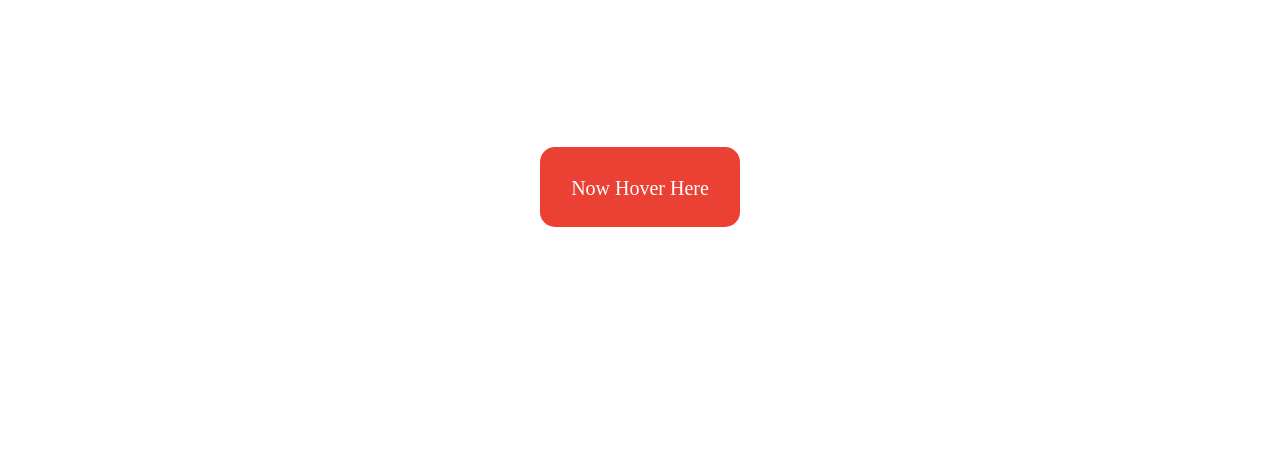
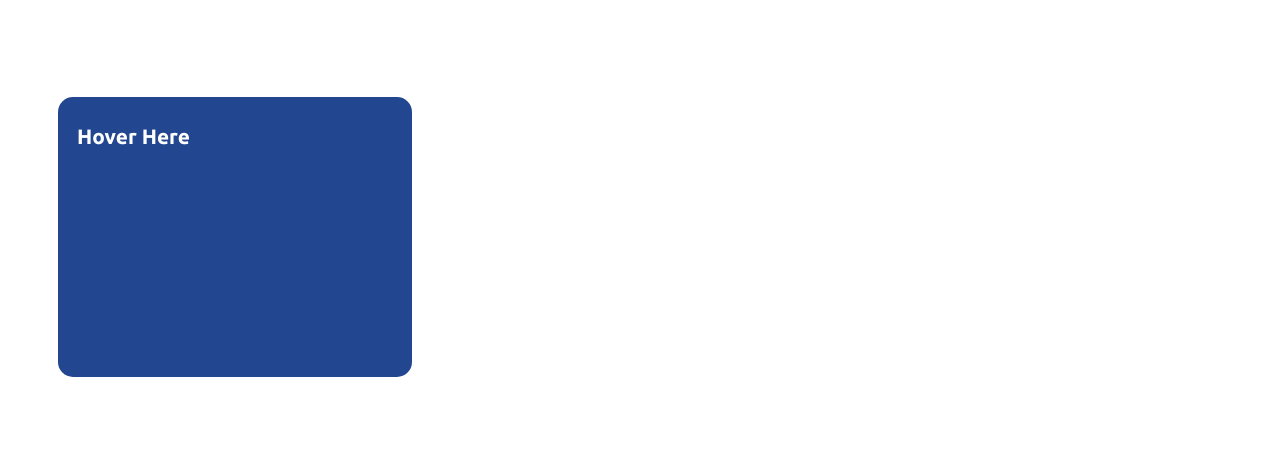
Before and after one commit to 0volem/0volem.github.io, a plain HTML site: page animation.html in a window 1280 px wide. Shown: the part 343-800 px from the top of the page. Drawn offline with Linux system fonts and the light colour scheme.

Commit message:
Update animation.html

```diff
--- a/animation.html
+++ b/animation.html
@@ -2,7 +2,7 @@
 <!DOCTYPE html>
 <html>
 <style>
-
+@import url('https://fonts.googleapis.com/css2?family=Ubuntu:wght@400;500;700&display=swap');
 #hover{
 outline: 4px solid;
 width: 200px;
@@ -30,13 +30,46 @@ margin-right: auto;
 border-radius: 15px;
 padding-top: 30px;
 transition: 0.5s;
+position: absolute;
+top: 0px;
+right: 200px;
 }
 
 #advanced:hover{
 transform: translateY(-25px)scale(1.2,1.2);
 box-shadow: 0px 0px 30px 10px red;
 }
-
+#box{
+background-color: #22468f;
+color: white;
+width: 300px;
+margin-left: 50px;
+margin-top: 100px;
+padding: 15px;
+padding-right: 50px;
+font-family: 'Ubuntu', sans-serif;
+border-radius: 15px;
+font-weight: 400;
+padding-left: 4px;
+height: 250px;
+padding-top: -4px;
+}
+#title{
+font-size: 1.3em;
+line-height: 50px;
+font-weight: 700;
+padding-left: 15px;
+}
+#para{
+opacity: 0;
+transition: 0.5s;
+display: block;
+width: 300px;
+}
+#box:hover #para{
+opacity: 100;
+padding-left: 15px;
+}
 
 </style>
 
@@ -49,4 +82,6 @@ box-shadow: 0px 0px 30px 10px red;
 
 <div id="advanced">Now Hover Here</div>
 
+<p id="box"><span id="title">Hover Here</span> <br><span id="para">This is a random paragraph. Sleep deprivation causes all sorts of challenges and problems. When one doesn’t get enough sleep one’s mind doesn’t work clearly. Studies have shown that after staying awake for 24 hours one’s ability to do simple math is greatly impaired. Driving tired has been shown to be as bad as driving drunk. Moods change, depression, anxiety, and mania can be induced by lack of sleep. </span></p>
+
 </html>
```
